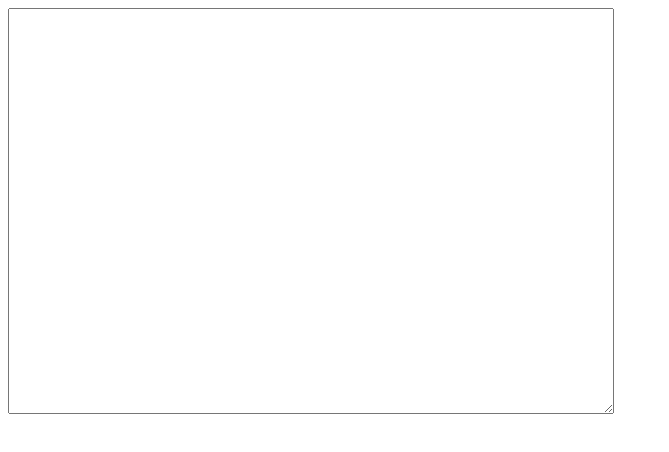
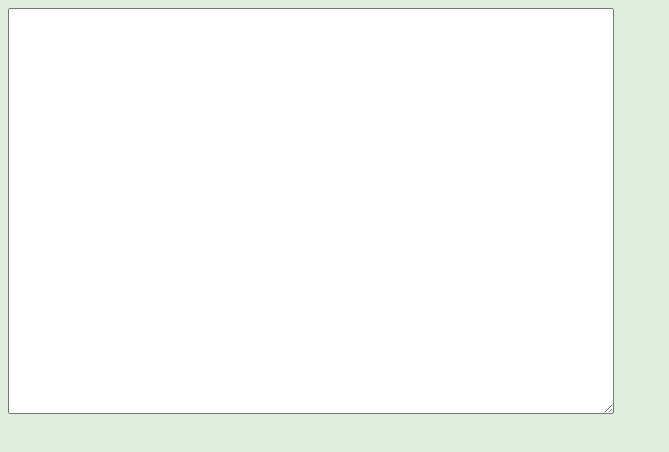
Before and after one commit to PeterHUistyping/md_to_html, a plain HTML site: page Exchange.html in a window 1280 px wide. Shown: the whole page, without its empty margins (0-669 px from the left). Drawn offline with nearby package versions, Linux system fonts and the light colour scheme.

Commit message:
green background

```diff
--- a/Exchange.html
+++ b/Exchange.html
@@ -31,6 +31,9 @@
         color: #D34B62;
         background: #F6F6F6;
     }
+    body {
+        background-color: #E0EEE0;
+    }
 </style>
 
 <body>
```
Also changed, not shown: index.html (+3 -0 lines).
